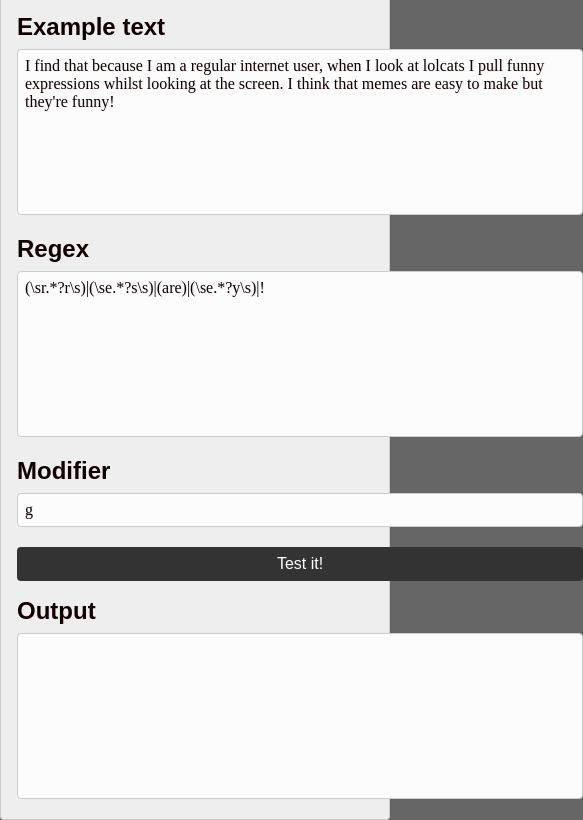
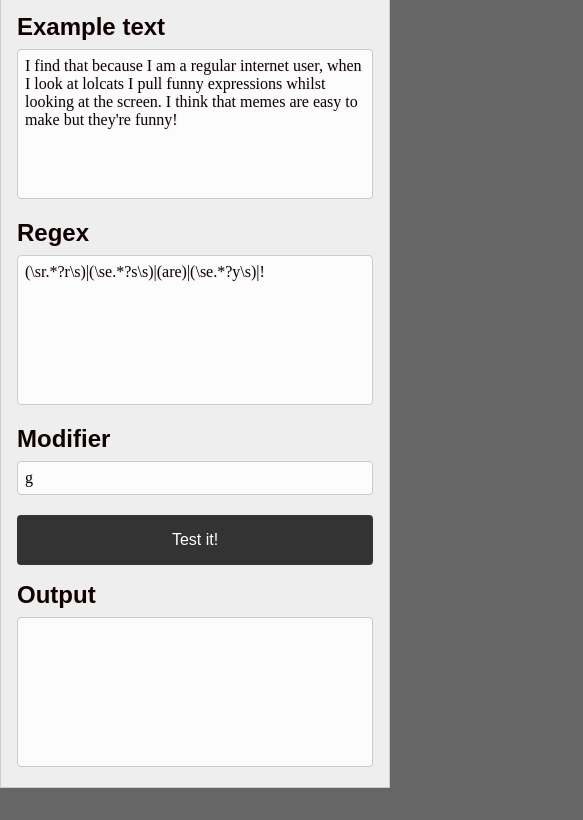
Before and after one commit to atleastimtrying/regex-tester, a plain HTML site: page index.html in a window 390 px wide. Shown: the part 83-903 px from the top of the page, 583 px wide, since content can reach past the window. After the commit the page ends 871 px from the top, so only its background shows below. Drawn offline with Linux system fonts and the light colour scheme; a web font is replaced by a local one.

Commit message:
media queries added

```diff
--- a/css/style.css
+++ b/css/style.css
@@ -47,10 +47,8 @@ textarea, section#output, input#modifier{
   font-family: 'Enriqueta', serif;
   font-size:16px;
   display:block;
-  width:auto;
   padding:7px;
   border:1px solid #ccc;
-  width:550px;
   margin-bottom:20px;
   resize:none;
   border-radius:4px;
@@ -68,11 +66,18 @@ button{
   margin-bottom:16px;
   color:#fff;
   background:#333;
-  width:566px;
   border-radius:4px;
   text-shadow:none;
 }
-
+textarea,
+section#output,
+input#modifier,
+button{
+  width:100%;
+  -moz-box-sizing: border-box;
+  -webkit-box-sizing: border-box;
+  box-sizing: border-box;
+}
 button:hover{
   background:#000;
   cursor:pointer;
@@ -80,3 +85,12 @@ button:hover{
 span{
   display:block;
 }
+
+@media all and (max-width: 600px){
+  article{
+    border-radius:0;
+  }
+  button{
+    padding: 16px 0;
+  }
+}
```
